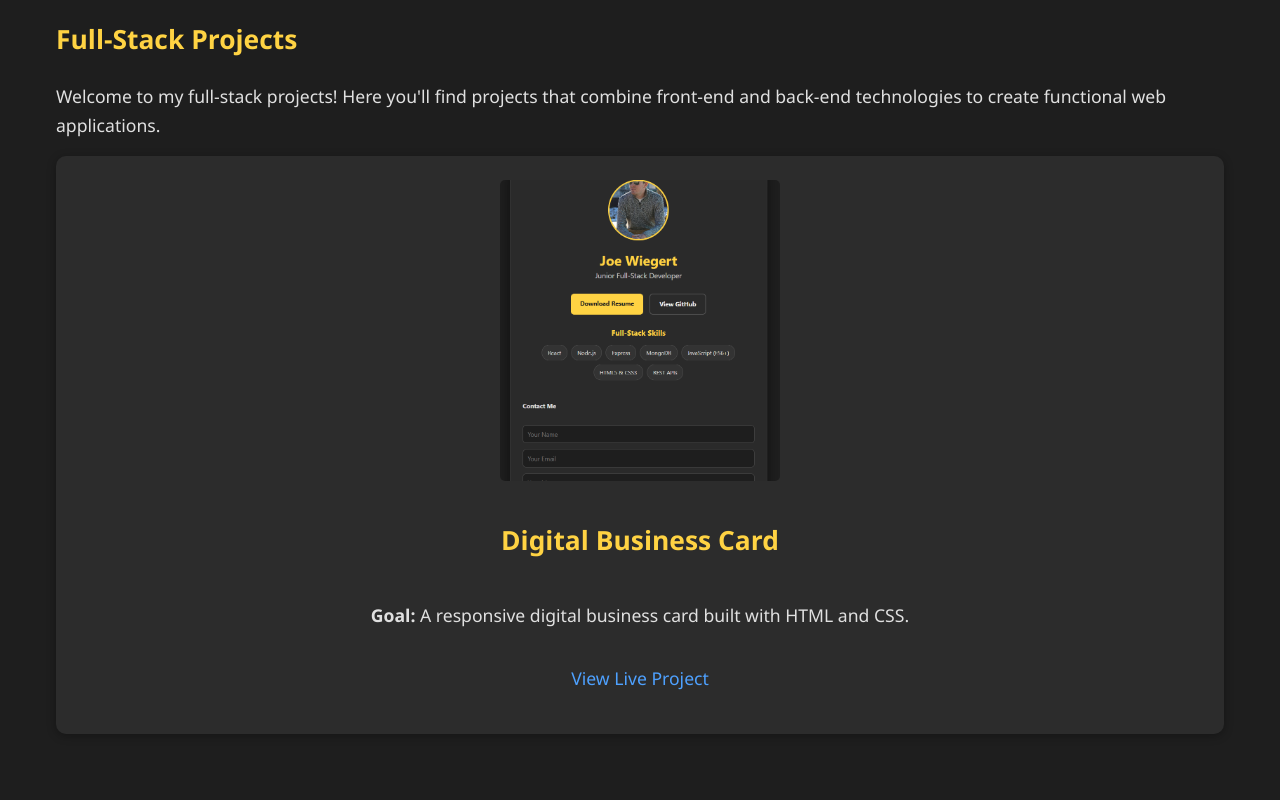
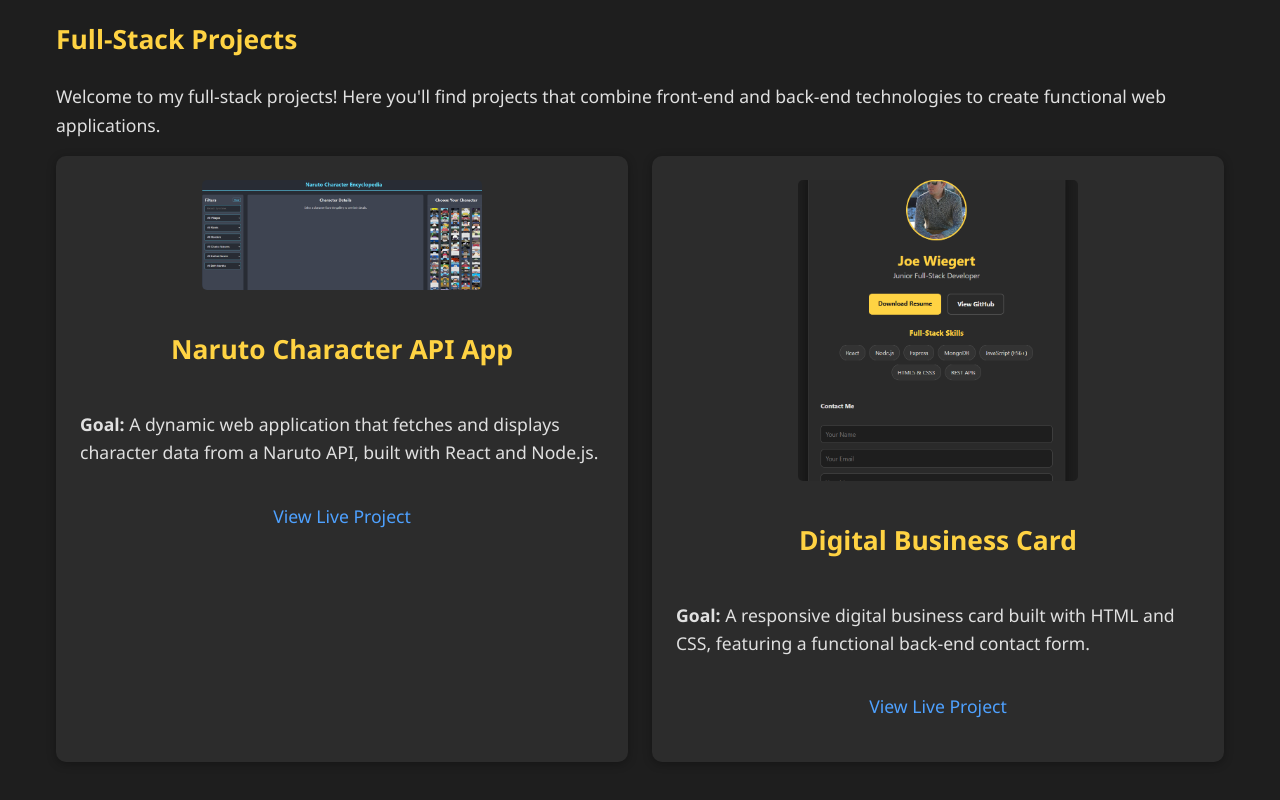
Before and after one commit to jrwiegsDev/portfolio-site, a React (Vite) app: page /projects/fullstack in a window 1280 px wide. Shown: the part 362-1162 px from the top of the page. Built offline with nearby package versions, Linux system fonts and the light colour scheme.

Commit message:
Added Naruto Character project to full-stack section

```diff
--- a/src/pages/projects/FullStackProjects.jsx
+++ b/src/pages/projects/FullStackProjects.jsx
@@ -7,16 +7,29 @@ function FullStackProjects() {
       <h2>Full-Stack Projects</h2>
       <p>Welcome to my full-stack projects! Here you'll find projects that combine front-end and back-end technologies to create functional web applications.</p>
       <div className="project-grid">
+
+        {/* Naruto API App Card */}
+        <ProjectCard
+          imageSrc="/naruto-api-app.png"
+          imageAlt="Naruto API App Project"
+          title="Naruto Character API App"
+          linkUrl="https://naruto-api-app.onrender.com" // <-- IMPORTANT: Replace this with your live Naruto app's URL from Render
+          linkText="View Live Project"
+        >
+          <p><strong>Goal:</strong> A dynamic web application that fetches and displays character data from a Naruto API, built with React and Node.js.</p>
+        </ProjectCard>
+
+        {/* Digital Business Card Card */}
         <ProjectCard
           imageSrc="/digitalBusinessCard.png"
           imageAlt="Digital Business Card Project"
           title="Digital Business Card"
-          // Instead of a simple link, we render a Link component
           linkUrl="/projects/digital-business-card"
           linkText="View Live Project"
         >
-          <p><strong>Goal:</strong> A responsive digital business card built with HTML and CSS.</p>
+          <p><strong>Goal:</strong> A responsive digital business card built with HTML and CSS, featuring a functional back-end contact form.</p>
         </ProjectCard>
+
       </div>
     </div>
   );
```
Also changed, not shown: public/naruto-api-app.png (added).
